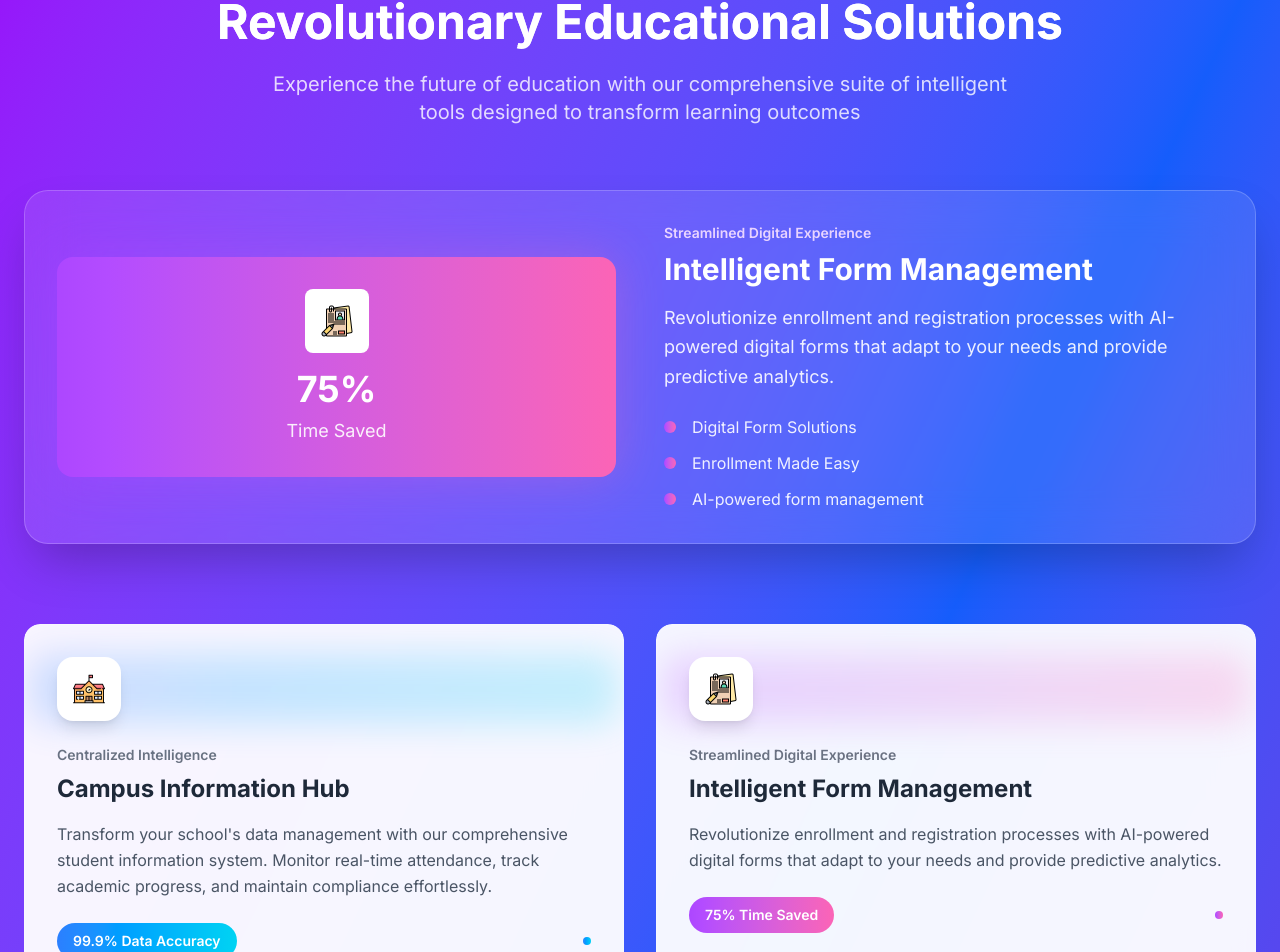
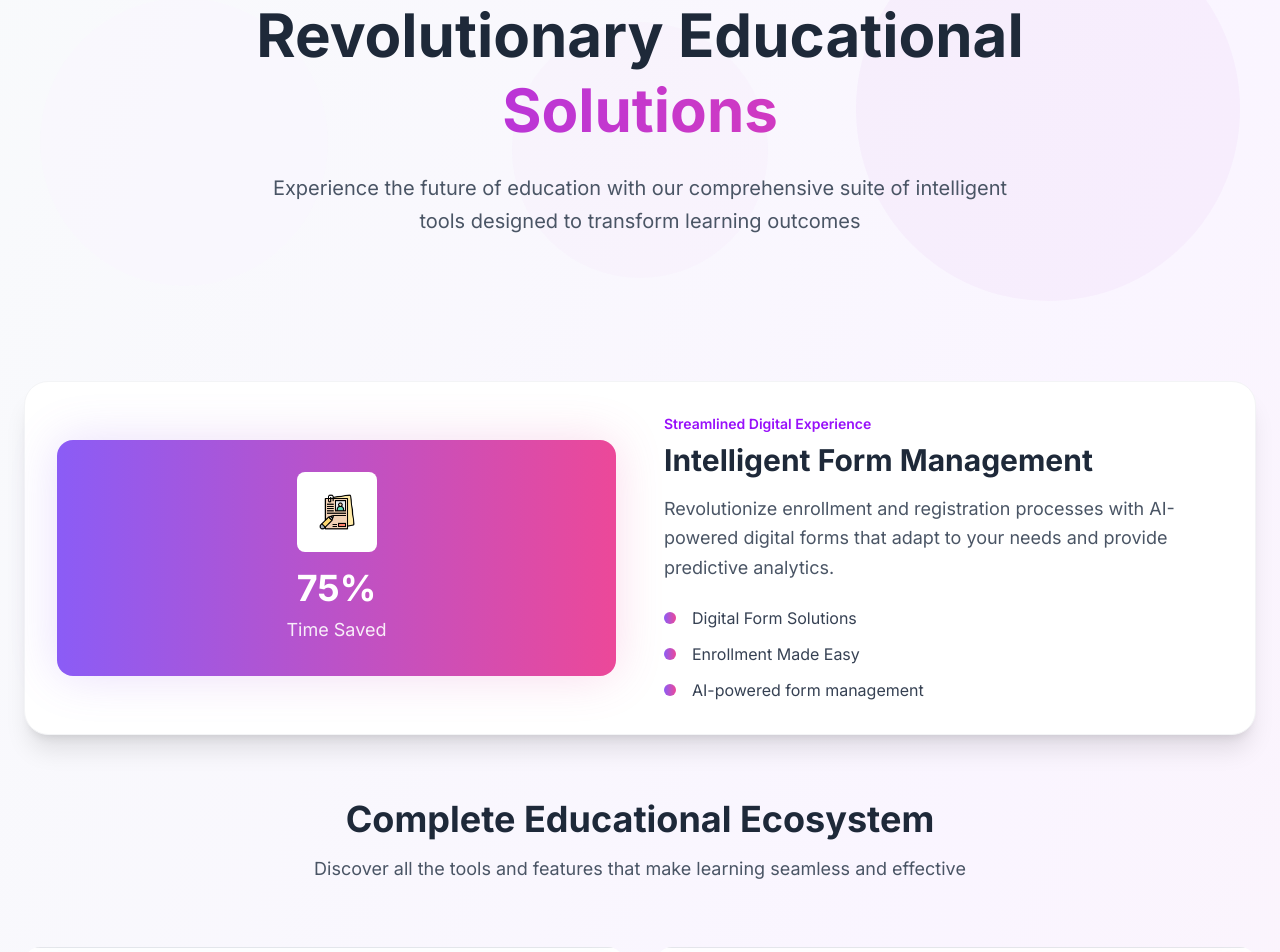
Before and after one commit to Aiden31x/axion-excelsior, a Next.js app: page /schools in a window 1280 px wide. Shown: the part 147-1099 px from the top of the page. Built offline with nearby package versions, Linux system fonts and the light colour scheme.

Commit message:
fixed theme of school page

```diff
--- a/src/app/schools/page.tsx
+++ b/src/app/schools/page.tsx
@@ -1,4 +1,4 @@
-import CTASection from "@/components/CTASection";
+
 import Footer from "@/components/Footer";
 import K12SchoolsPage from "@/components/K12-schools";
 import Navbar from "@/components/Navbar";
@@ -7,7 +7,7 @@ export default function schools(){
     return <div>
         <Navbar />
         <K12SchoolsPage />
-        <CTASection />
+
         <Footer />
     </div>
 
--- a/src/components/K12-schools.tsx
+++ b/src/components/K12-schools.tsx
@@ -1,6 +1,7 @@
 "use client"
 import React, { useState, useEffect } from 'react';
 import Image from 'next/image';
+import Link from 'next/link';
 
 const K12SchoolsPage = () => {
   const [activeFeature, setActiveFeature] = useState(0);
@@ -124,34 +125,53 @@ const K12SchoolsPage = () => {
   ];
 
   return (
-    <div className="min-h-screen bg-gradient-to-br from-purple-600 via-blue-600 to-purple-700">
-      {/* Features Grid */}
-      <section className="container mx-auto px-6 py-20">
+    <div className="min-h-screen bg-gradient-to-br from-slate-50 via-purple-50 to-pink-50">
+      {/* Hero Section */}
+      <section className="relative overflow-hidden">
+        {/* Decorative background elements */}
+        <div className="absolute inset-0">
+          <div className="absolute top-20 left-10 w-72 h-72 rounded-full opacity-20" style={{background: '#f7f1fe'}}></div>
+          <div className="absolute bottom-20 right-10 w-96 h-96 rounded-full opacity-20" style={{background: '#eccaf3'}}></div>
+          <div className="absolute top-1/2 left-1/2 transform -translate-x-1/2 -translate-y-1/2 w-64 h-64 rounded-full opacity-10" style={{background: '#eccaf3'}}></div>
+        </div>
+
+        <div className="relative container mx-auto px-6 py-20">
           <div className="text-center mb-16">
-          <h2 className="text-5xl font-bold text-white mb-6 bg-gradient-to-r from-white via-purple-100 to-white bg-clip-text text-transparent">
-            Revolutionary Educational Solutions
-          </h2>
-          <p className="text-xl text-white/80 max-w-3xl mx-auto">
+            <h1 className="text-6xl font-bold text-gray-800 mb-6 leading-tight">
+              Revolutionary Educational
+              <span className="block bg-gradient-to-r from-purple-600 to-pink-500 bg-clip-text text-transparent">
+                Solutions
+              </span>
+            </h1>
+            <p className="text-xl text-gray-600 max-w-3xl mx-auto leading-relaxed">
               Experience the future of education with our comprehensive suite of intelligent tools designed to transform learning outcomes
             </p>
           </div>
+        </div>
+      </section>
 
       {/* Featured Spotlight */}
-        <div className="mb-20">
-          <div className="bg-white/10 backdrop-blur-xl rounded-3xl p-8 border border-white/20 shadow-2xl">
+      <section className="container mx-auto px-6 pb-16">
+        <div className="bg-white rounded-3xl p-8 shadow-xl border border-gray-100">
           <div className="flex flex-col lg:flex-row items-center gap-12">
             <div className="lg:w-1/2">
               <div className="relative">
-                  <div className={`absolute inset-0 bg-gradient-to-r ${features[activeFeature].gradient} rounded-2xl blur-xl opacity-30`}></div>
-                  <div className={`relative bg-gradient-to-r ${features[activeFeature].gradient} rounded-2xl p-8 text-center text-white`}>
+                <div
+                  className="absolute inset-0 rounded-2xl blur-xl opacity-20"
+                  style={{background: `linear-gradient(to right, ${features[activeFeature].color === 'blue' ? '#3b82f6, #06b6d4' : features[activeFeature].color === 'purple' ? '#8b5cf6, #ec4899' : features[activeFeature].color === 'green' ? '#10b981, #14b8a6' : '#f59e0b, #f97316'})`}}
+                ></div>
+                <div
+                  className="relative rounded-2xl p-8 text-center text-white"
+                  style={{background: `linear-gradient(to right, ${features[activeFeature].color === 'blue' ? '#3b82f6, #06b6d4' : features[activeFeature].color === 'purple' ? '#8b5cf6, #ec4899' : features[activeFeature].color === 'green' ? '#10b981, #14b8a6' : '#f59e0b, #f97316'})`}}
+                >
                   <div className="text-6xl mb-4">
                     {typeof features[activeFeature].icon === 'string' && features[activeFeature].icon.startsWith('/') ? (
-                        <div className="w-16 h-16 bg-white bg-opacity-20 rounded-lg flex items-center justify-center mx-auto">
+                      <div className="w-20 h-20 bg-white bg-opacity-20 rounded-lg flex items-center justify-center mx-auto">
                         <Image
                           src={features[activeFeature].icon}
                           alt={features[activeFeature].title}
-                            width={32}
-                            height={32}
+                          width={36}
+                          height={36}
                           className="object-contain"
                         />
                       </div>
@@ -164,24 +184,37 @@ const K12SchoolsPage = () => {
                 </div>
               </div>
             </div>
-              <div className="lg:w-1/2 text-white">
-                <div className="text-sm font-semibold text-purple-200 mb-2">{features[activeFeature].subtitle}</div>
-                <h3 className="text-3xl font-bold mb-4">{features[activeFeature].title}</h3>
-                <p className="text-lg text-white/90 mb-6 leading-relaxed">{features[activeFeature].description}</p>
+            <div className="lg:w-1/2">
+              <div className="text-sm font-semibold text-purple-600 mb-2">{features[activeFeature].subtitle}</div>
+              <h2 className="text-3xl font-bold text-gray-800 mb-4">{features[activeFeature].title}</h2>
+              <p className="text-lg text-gray-600 mb-6 leading-relaxed">{features[activeFeature].description}</p>
               <div className="space-y-3">
                 {features[activeFeature].details.map((detail, index) => (
                   <div key={index} className="flex items-center">
-                      <div className={`w-3 h-3 bg-gradient-to-r ${features[activeFeature].gradient} rounded-full mr-4`}></div>
-                      <span className="text-white/90">{detail}</span>
+                    <div
+                      className="w-3 h-3 rounded-full mr-4"
+                      style={{background: `linear-gradient(to right, ${features[activeFeature].color === 'blue' ? '#3b82f6, #06b6d4' : features[activeFeature].color === 'purple' ? '#8b5cf6, #ec4899' : features[activeFeature].color === 'green' ? '#10b981, #14b8a6' : '#f59e0b, #f97316'})`}}
+                    ></div>
+                    <span className="text-gray-700">{detail}</span>
                   </div>
                 ))}
               </div>
             </div>
           </div>
         </div>
+      </section>
+
+      {/* Interactive Features Grid */}
+      <section className="container mx-auto px-6 pb-20">
+        <div className="text-center mb-16">
+          <h2 className="text-4xl font-bold text-gray-800 mb-4">
+            Complete Educational Ecosystem
+          </h2>
+          <p className="text-lg text-gray-600 max-w-2xl mx-auto">
+            Discover all the tools and features that make learning seamless and effective
+          </p>
         </div>
 
-        {/* Interactive Features Grid */}
         <div className="grid grid-cols-1 lg:grid-cols-2 gap-8">
           {features.map((feature, index) => (
             <div
@@ -193,22 +226,22 @@ const K12SchoolsPage = () => {
               style={{ transitionDelay: `${index * 100}ms` }}
               onMouseEnter={() => setActiveFeature(index)}
             >
-              {/* Background gradient that changes on hover */}
-              <div className={`absolute inset-0 bg-gradient-to-br ${feature.gradient} opacity-0 group-hover:opacity-10 transition-all duration-500`}></div>
-
               {/* Card content */}
-              <div className="relative bg-white/95 backdrop-blur-xl p-8 h-full border border-white/20 shadow-xl group-hover:shadow-2xl transition-all duration-500 group-hover:scale-[1.02]">
+              <div className="relative bg-white p-8 h-full border border-gray-200 shadow-lg hover:shadow-xl transition-all duration-500 group-hover:scale-[1.02]">
 
                 {/* Animated icon background */}
                 <div className="relative mb-6">
-                  <div className={`absolute inset-0 bg-gradient-to-r ${feature.gradient} rounded-2xl blur-lg opacity-20 group-hover:opacity-40 transition-all duration-500 scale-110`}></div>
-                  <div className="relative w-16 h-16 bg-white rounded-2xl flex items-center justify-center group-hover:scale-110 transition-transform duration-300 shadow-lg">
+                  <div
+                    className="absolute inset-0 rounded-2xl blur-lg opacity-20 group-hover:opacity-30 transition-all duration-500 scale-110"
+                    style={{background: `linear-gradient(to right, ${feature.color === 'blue' ? '#3b82f6, #06b6d4' : feature.color === 'purple' ? '#8b5cf6, #ec4899' : feature.color === 'green' ? '#10b981, #14b8a6' : feature.color === 'yellow' ? '#f59e0b, #f97316' : feature.color === 'indigo' ? '#6366f1, #3b82f6' : feature.color === 'red' ? '#ef4444, #ec4899' : feature.color === 'teal' ? '#14b8a6, #10b981' : '#8b5cf6, #a855f7'})`}}
+                  ></div>
+                  <div className="relative w-20 h-20 bg-white rounded-2xl flex items-center justify-center group-hover:scale-110 transition-transform duration-300 shadow-lg border border-gray-100">
                     {typeof feature.icon === 'string' && feature.icon.startsWith('/') ? (
                       <Image
                         src={feature.icon}
                         alt={feature.title}
-                        width={32}
-                        height={32}
+                        width={36}
+                        height={36}
                         className="object-contain"
                       />
                     ) : (
@@ -218,7 +251,7 @@ const K12SchoolsPage = () => {
                 </div>
 
                 {/* Content */}
-                <div className="text-sm font-semibold text-gray-500 mb-2 group-hover:text-gray-600 transition-colors">
+                <div className="text-sm font-semibold text-purple-600 mb-2 group-hover:text-purple-700 transition-colors">
                   {feature.subtitle}
                 </div>
                 <h3 className="text-2xl font-bold text-gray-800 mb-4 group-hover:text-gray-900 transition-colors">
@@ -230,10 +263,16 @@ const K12SchoolsPage = () => {
 
                 {/* Animated stats badge */}
                 <div className="flex items-center justify-between mb-6">
-                  <div className={`bg-gradient-to-r ${feature.gradient} text-white px-4 py-2 rounded-full text-sm font-semibold group-hover:scale-105 transition-transform duration-300`}>
+                  <div
+                    className="text-white px-4 py-2 rounded-full text-sm font-semibold group-hover:scale-105 transition-transform duration-300"
+                    style={{background: `linear-gradient(to right, ${feature.color === 'blue' ? '#3b82f6, #06b6d4' : feature.color === 'purple' ? '#8b5cf6, #ec4899' : feature.color === 'green' ? '#10b981, #14b8a6' : feature.color === 'yellow' ? '#f59e0b, #f97316' : feature.color === 'indigo' ? '#6366f1, #3b82f6' : feature.color === 'red' ? '#ef4444, #ec4899' : feature.color === 'teal' ? '#14b8a6, #10b981' : '#8b5cf6, #a855f7'})`}}
+                  >
                     {feature.stats.number} {feature.stats.label}
                   </div>
-                  <div className={`w-2 h-2 bg-gradient-to-r ${feature.gradient} rounded-full group-hover:scale-150 transition-transform duration-300`}></div>
+                  <div
+                    className="w-2 h-2 rounded-full group-hover:scale-150 transition-transform duration-300"
+                    style={{background: `linear-gradient(to right, ${feature.color === 'blue' ? '#3b82f6, #06b6d4' : feature.color === 'purple' ? '#8b5cf6, #ec4899' : feature.color === 'green' ? '#10b981, #14b8a6' : feature.color === 'yellow' ? '#f59e0b, #f97316' : feature.color === 'indigo' ? '#6366f1, #3b82f6' : feature.color === 'red' ? '#ef4444, #ec4899' : feature.color === 'teal' ? '#14b8a6, #10b981' : '#8b5cf6, #a855f7'})`}}
+                  ></div>
                 </div>
 
                 {/* Feature details with staggered animation */}
@@ -244,20 +283,54 @@ const K12SchoolsPage = () => {
                       className="flex items-center group-hover:translate-x-2 transition-transform duration-300"
                       style={{ transitionDelay: `${detailIndex * 100}ms` }}
                     >
-                      <div className={`w-2 h-2 bg-gradient-to-r ${feature.gradient} rounded-full mr-3 group-hover:scale-125 transition-transform duration-300`}></div>
+                      <div
+                        className="w-2 h-2 rounded-full mr-3 group-hover:scale-125 transition-transform duration-300"
+                        style={{background: `linear-gradient(to right, ${feature.color === 'blue' ? '#3b82f6, #06b6d4' : feature.color === 'purple' ? '#8b5cf6, #ec4899' : feature.color === 'green' ? '#10b981, #14b8a6' : feature.color === 'yellow' ? '#f59e0b, #f97316' : feature.color === 'indigo' ? '#6366f1, #3b82f6' : feature.color === 'red' ? '#ef4444, #ec4899' : feature.color === 'teal' ? '#14b8a6, #10b981' : '#8b5cf6, #a855f7'})`}}
+                      ></div>
                       <span className="text-gray-700 text-sm group-hover:text-gray-800 transition-colors">{detail}</span>
                     </div>
                   ))}
                 </div>
 
                 {/* Hover indicator */}
-                <div className={`absolute bottom-0 left-0 h-1 bg-gradient-to-r ${feature.gradient} transform scale-x-0 group-hover:scale-x-100 transition-transform duration-500 origin-left`}></div>
+                <div
+                  className="absolute bottom-0 left-0 h-1 transform scale-x-0 group-hover:scale-x-100 transition-transform duration-500 origin-left"
+                  style={{background: `linear-gradient(to right, ${feature.color === 'blue' ? '#3b82f6, #06b6d4' : feature.color === 'purple' ? '#8b5cf6, #ec4899' : feature.color === 'green' ? '#10b981, #14b8a6' : feature.color === 'yellow' ? '#f59e0b, #f97316' : feature.color === 'indigo' ? '#6366f1, #3b82f6' : feature.color === 'red' ? '#ef4444, #ec4899' : feature.color === 'teal' ? '#14b8a6, #10b981' : '#8b5cf6, #a855f7'})`}}
+                ></div>
               </div>
             </div>
           ))}
         </div>
       </section>
+      {/* CTA Section */}
+      <section className="py-20 bg-gradient-purple-blue relative overflow-hidden">
+      {/* Floating background orbs */}
+      <div className="absolute inset-0 overflow-hidden">
+        <div className="absolute top-10 right-10 w-32 h-32 bg-white/10 rounded-full animate-float"></div>
+        <div className="absolute -bottom-6 left-14 w-24 h-24 bg-white/10 rounded-full animate-float" style={{ animationDelay: '1.8s' }}></div>
       </div>
+
+      <div className="max-w-4xl mx-auto px-4 sm:px-6 lg:px-8 text-center relative z-10">
+        <h2 className="text-4xl lg:text-5xl font-bold text-white mb-6">
+          Ready to Transform Education?
+        </h2>
+        <p className="text-xl text-purple-100 mb-10 max-w-2xl mx-auto leading-relaxed">
+          Join leading Canadian institutions already using Axion Excelsior to supercharge learning outcomes and streamline operations.
+        </p>
+
+        <div className="flex flex-col sm:flex-row gap-4 justify-center">
+          <Link
+            href="/contact"
+            className="bg-white text-purple-600 hover:bg-purple-50 px-10 py-4 rounded-xl font-semibold transition-all duration-300 hover:-translate-y-1 hover:shadow-xl"
+          >
+            Schedule Demo
+          </Link>
+        </div>
+      </div>
+    </section>
+
+          </div>
+
   );
 };
 
```
Lines whose indentation alone changed are shown as unchanged.
